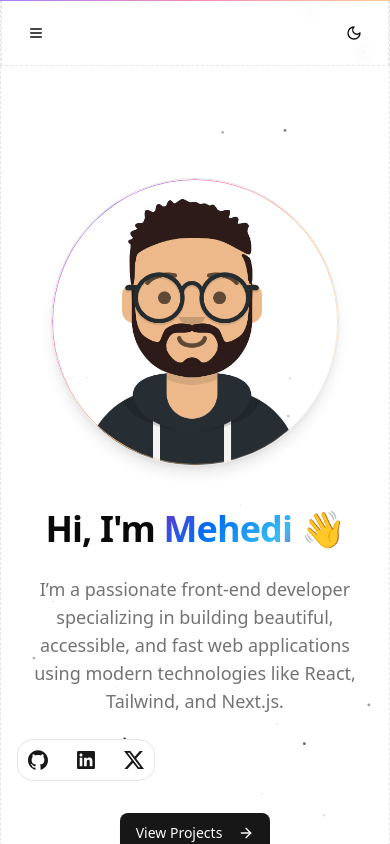
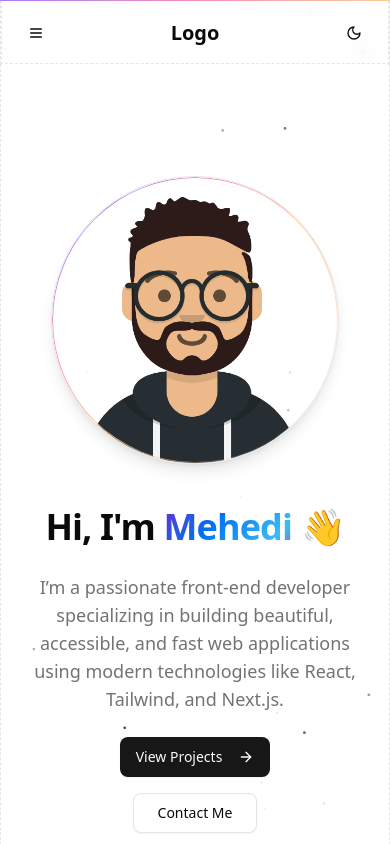
Before and after one commit to Mehedi107/my-portfolio, a Next.js app: page / in a window 390 px wide. Shown: the top 844 px of the page. Built offline with nearby package versions, Linux system fonts and the light colour scheme.

Commit message:
make header responsive & animated

```diff
--- a/src/app/globals.css
+++ b/src/app/globals.css
@@ -51,30 +51,42 @@
       background-position: 0% 0%;
     }
   }
-  --animate-aurora: aurora 8s ease-in-out infinite alternate
-;
+  --animate-aurora: aurora 8s ease-in-out infinite alternate;
   @keyframes aurora {
     0% {
       background-position: 0% 50%;
-    transform: rotate(-5deg) scale(0.9);}
+      transform: rotate(-5deg) scale(0.9);
+    }
     25% {
       background-position: 50% 100%;
-    transform: rotate(5deg) scale(1.1);}
+      transform: rotate(5deg) scale(1.1);
+    }
     50% {
       background-position: 100% 50%;
-    transform: rotate(-3deg) scale(0.95);}
+      transform: rotate(-3deg) scale(0.95);
+    }
     75% {
       background-position: 50% 0%;
-    transform: rotate(3deg) scale(1.05);}
+      transform: rotate(3deg) scale(1.05);
+    }
     100% {
       background-position: 0% 50%;
-    transform: rotate(-5deg) scale(0.9);}}
+      transform: rotate(-5deg) scale(0.9);
+    }
+  }
   --animate-shiny-text: shiny-text 8s infinite;
   @keyframes shiny-text {
-  0%, 90%, 100% {
-    background-position: calc(-100% - var(--shiny-width)) 0;}
-  30%, 60% {
-    background-position: calc(100% + var(--shiny-width)) 0;}}}
+    0%,
+    90%,
+    100% {
+      background-position: calc(-100% - var(--shiny-width)) 0;
+    }
+    30%,
+    60% {
+      background-position: calc(100% + var(--shiny-width)) 0;
+    }
+  }
+}
 
 :root {
   --radius: 0.625rem;
@@ -165,3 +177,8 @@ button {
 .wrapper {
   @apply max-w-6xl mx-auto px-4 sm:px-6 md:px-10 py-28 border-x-1 border-dashed space-y-8;
 }
+
+.navbar.visible {
+  top: 0;
+  translate: 0;
+}
--- a/src/app/layout.jsx
+++ b/src/app/layout.jsx
@@ -1,12 +1,11 @@
 import { Geist, Geist_Mono } from 'next/font/google';
 import './globals.css';
-import NavBar from '@/components/header';
 import { ThemeProvider } from 'next-themes';
 import Preloader from '@/components/preloader';
 import { Footer } from '@/components/sections/footer';
 import { ScrollProgress } from '@/components/magicui/scroll-progress';
-import { Pointer } from '@/components/magicui/pointer';
 import { Background } from '@/components/backgroud';
+import Header from '@/components/header';
 
 const geistSans = Geist({
   variable: '--font-geist-sans',
@@ -33,22 +32,12 @@ export default function RootLayout({ children }) {
 
         <ThemeProvider attribute="class" defaultTheme="system" enableSystem>
           <Background />
-          <NavBar />
+          <div className="pt-16 m-0">
+            <Header />
+          </div>
           <ScrollProgress />
           <main>{children}</main>
           <Footer />
-          {/* <Pointer>
-            <svg
-              width="24"
-              height="24"
-              viewBox="0 0 24 24"
-              fill="none"
-              xmlns="http://www.w3.org/2000/svg"
-            >
-              <circle cx="12" cy="12" r="10" className="fill-purple-500" />
-              <circle cx="12" cy="12" r="5" className="fill-white" />
-            </svg>
-          </Pointer> */}
         </ThemeProvider>
       </body>
     </html>
--- a/src/components/header.js
+++ b/src/components/header.js
@@ -1,27 +1,60 @@
+'use client';
 import Link from 'next/link';
 import MobileMenu from './mobile-menu';
 import NavLink from './nav-link';
 import { ThemeToggle } from './theme-toggle';
+import { useEffect, useReducer, useState } from 'react';
 
-export default function Navbar() {
+export default function Header() {
+  const [isVisible, setIsVisible] = useState(true);
+
+  const lastScrollTop = useReducer(0);
+
+  useEffect(() => {
+    const handleScroll = () => {
+      var { scrollY } = window;
+      if (scrollY > lastScrollTop.current) {
+        setIsVisible(false);
+      } else if (scrollY < lastScrollTop.current) {
+        setIsVisible(true);
+      } // else was horizontal scroll
+      lastScrollTop.current = scrollY <= 0 ? 0 : scrollY;
+    };
+
+    window.addEventListener('scroll', handleScroll, { passive: true });
+
+    return () => window.removeEventListener('scroll', handleScroll);
+  }, []);
+
   return (
-    <header className="sticky top-0 z-50 backdrop-blur-sm border-b border-1 border-dashed">
+    <header
+      className={`navbar fixed top-0 left-0 z-50 w-full h-16 transition duration-300 -translate-y-[72px] backdrop-blur-sm border-b border-1 border-dashed  ${
+        isVisible ? 'visible' : ''
+      }`}
+    >
       <div className="max-w-6xl mx-auto px-4 md:px-10 flex items-center justify-between h-16 border-x-1 border-dashed">
-        {/* Logo */}
-        <Link href="/" className="text-xl font-bold hidden md:block">
+        {/* Desktop Logo */}
+        <Link id="logo" href="/" className="text-xl font-bold hidden md:block">
           Logo
         </Link>
 
-        {/* Mobile Nav (Sheet) */}
+        {/* Mobile Nav */}
         <MobileMenu />
+
+        {/* Mobile logo */}
+        <Link id="logo" href="/" className="text-xl font-bold block md:hidden">
+          Logo
+        </Link>
 
         {/* Desktop Nav */}
         <nav className="hidden md:flex items-center gap-6 text-sm font-medium">
-          <NavLink href="/">Home</NavLink>
-          <NavLink href="#">About</NavLink>
-          <NavLink href="#">Projects</NavLink>
-          <NavLink href="#">Contact</NavLink>
+          <NavLink href="/#hero">Home</NavLink>
+          <NavLink href="#about">About</NavLink>
+          <NavLink href="#projects">Projects</NavLink>
+          <NavLink href="#skills">Skills</NavLink>
+          <NavLink href="#contact">Contact</NavLink>
         </nav>
+
         {/* Theme Toggler Button */}
         <ThemeToggle />
       </div>
--- a/src/components/magicui/pointer.jsx
+++ /dev/null
@@ -1,106 +0,0 @@
-"use client";;
-import { cn } from "@/lib/utils";
-import { AnimatePresence, motion, useMotionValue } from "motion/react";
-import { useEffect, useRef, useState } from "react";
-
-/**
- * A custom pointer component that displays an animated cursor.
- * Add this as a child to any component to enable a custom pointer when hovering.
- * You can pass custom children to render as the pointer.
- *
- * @component
- * @param {PointerProps} props - The component props
- */
-export function Pointer(
-  {
-    className,
-    style,
-    children,
-    ...props
-  }
-) {
-  const x = useMotionValue(0);
-  const y = useMotionValue(0);
-  const [isActive, setIsActive] = useState(false);
-  const containerRef = useRef(null);
-
-  useEffect(() => {
-    if (typeof window !== "undefined" && containerRef.current) {
-      // Get the parent element directly from the ref
-      const parentElement = containerRef.current.parentElement;
-
-      if (parentElement) {
-        // Add cursor-none to parent
-        parentElement.style.cursor = "none";
-
-        // Add event listeners to parent
-        const handleMouseMove = (e) => {
-          x.set(e.clientX);
-          y.set(e.clientY);
-        };
-
-        const handleMouseEnter = () => {
-          setIsActive(true);
-        };
-
-        const handleMouseLeave = () => {
-          setIsActive(false);
-        };
-
-        parentElement.addEventListener("mousemove", handleMouseMove);
-        parentElement.addEventListener("mouseenter", handleMouseEnter);
-        parentElement.addEventListener("mouseleave", handleMouseLeave);
-
-        return () => {
-          parentElement.style.cursor = "";
-          parentElement.removeEventListener("mousemove", handleMouseMove);
-          parentElement.removeEventListener("mouseenter", handleMouseEnter);
-          parentElement.removeEventListener("mouseleave", handleMouseLeave);
-        };
-      }
-    }
-  }, [x, y]);
-
-  return (<>
-    <div ref={containerRef} />
-    <AnimatePresence>
-      {isActive && (
-        <motion.div
-          className="transform-[translate(-50%,-50%)] pointer-events-none fixed z-50"
-          style={{
-            top: y,
-            left: x,
-            ...style,
-          }}
-          initial={{
-            scale: 0,
-            opacity: 0,
-          }}
-          animate={{
-            scale: 1,
-            opacity: 1,
-          }}
-          exit={{
-            scale: 0,
-            opacity: 0,
-          }}
-          {...props}>
-          {children || (
-            <svg
-              stroke="currentColor"
-              fill="currentColor"
-              strokeWidth="1"
-              viewBox="0 0 16 16"
-              height="24"
-              width="24"
-              xmlns="http://www.w3.org/2000/svg"
-              className={cn("rotate-[-70deg] stroke-white text-black", className)}>
-              <path
-                d="M14.082 2.182a.5.5 0 0 1 .103.557L8.528 15.467a.5.5 0 0 1-.917-.007L5.57 10.694.803 8.652a.5.5 0 0 1-.006-.916l12.728-5.657a.5.5 0 0 1 .556.103z" />
-            </svg>
-          )}
-        </motion.div>
-      )}
-    </AnimatePresence>
-  </>);
-}
--- a/src/components/sections/about.js
+++ b/src/components/sections/about.js
@@ -8,7 +8,7 @@ import { ConfettiButton } from '../magicui/confetti';
 
 export default function AboutSection() {
   return (
-    <section>
+    <section id="about">
       <div className="wrapper flex flex-col md:flex-row items-center">
         {/* left content */}
         <div className="w-full md:w-1/2">
--- a/src/components/sections/contact.js
+++ b/src/components/sections/contact.js
@@ -5,7 +5,7 @@ import { Textarea } from '../ui/textarea';
 
 export default function ContactSection() {
   return (
-    <section>
+    <section id="contact">
       <div className="wrapper">
         <h2 className="text-4xl font-bold text-center mb-10">Contact Me</h2>
 
--- a/src/components/sections/hero.js
+++ b/src/components/sections/hero.js
@@ -1,13 +1,12 @@
 import { Button } from '@/components/ui/button';
 import { ArrowRight } from 'lucide-react';
 import Image from 'next/image';
-import { SocialLinkDock } from '../social';
 import { ShineBorder } from '../magicui/shine-border';
 import { AuroraText } from '../magicui/aurora-text';
 
 export default function HeroSection() {
   return (
-    <section>
+    <section id="hero">
       <div className="wrapper">
         <div className="flex flex-col-reverse lg:flex-row items-center gap-10 ">
           {/* Left: Text Content */}
@@ -20,7 +19,7 @@ export default function HeroSection() {
               beautiful, accessible, and fast web applications using modern
               technologies like React, Tailwind, and Next.js.
             </p>
-            <SocialLinkDock />
+
             <div className="flex flex-col sm:flex-row items-center gap-4 sm:justify-start">
               <Button size="lg">
                 View Projects
--- a/src/components/sections/projects.js
+++ b/src/components/sections/projects.js
@@ -16,7 +16,7 @@ import { Lens } from '../magicui/lens';
 
 export default function ProjectSection() {
   return (
-    <section>
+    <section id="projects">
       <div className="wrapper">
         <h2 className="text-4xl font-bold text-center mb-12">Projects</h2>
         <div className="grid gap-10 sm:grid-cols-2 lg:grid-cols-3">
--- a/src/components/sections/skill.js
+++ b/src/components/sections/skill.js
@@ -7,8 +7,9 @@ import { useTheme } from 'next-themes';
 
 export default function SkillSection() {
   const { theme } = useTheme();
+
   return (
-    <section>
+    <section id="skills">
       <div className="wrapper">
         <h2 className="text-4xl font-bold text-center mb-12">Skills</h2>
         <div className="grid gap-8 md:grid-cols-3 items-start">
--- a/src/components/social.js
+++ /dev/null
@@ -1,51 +0,0 @@
-'use client';
-
-import React from 'react';
-
-import { Dock, DockIcon } from '@/components/magicui/dock';
-
-export function SocialLinkDock() {
-  return (
-    <Dock className="m-0 mb-8 h-auto p-0" iconMagnification={50}>
-      <DockIcon>
-        <svg
-          width="80"
-          height="80"
-          viewBox="0 0 24 24"
-          fill="none"
-          xmlns="http://www.w3.org/2000/svg"
-          transform="rotate(0 0 0)"
-          className="fill-primary"
-        >
-          <path d="M12 2.24902C6.51613 2.24902 2 6.70064 2 12.249C2 16.6361 4.87097 20.3781 8.87097 21.7329C9.3871 21.8297 9.54839 21.5071 9.54839 21.2813C9.54839 21.0555 9.54839 20.4103 9.51613 19.5393C6.74194 20.1845 6.16129 18.1845 6.16129 18.1845C5.70968 17.0555 5.03226 16.7329 5.03226 16.7329C4.12903 16.0877 5.06452 16.0877 5.06452 16.0877C6.06452 16.12 6.6129 17.12 6.6129 17.12C7.48387 18.6684 8.96774 18.2168 9.51613 17.9264C9.6129 17.2813 9.87097 16.8297 10.1613 16.5716C7.96774 16.3458 5.6129 15.4748 5.6129 11.6684C5.6129 10.5716 6.03226 9.70064 6.64516 9.02322C6.54839 8.79741 6.19355 7.76515 6.74194 6.37806C6.74194 6.37806 7.6129 6.11999 9.51613 7.41031C10.3226 7.18451 11.1613 7.05548 12.0323 7.05548C12.9032 7.05548 13.7742 7.15225 14.5484 7.41031C16.4516 6.15225 17.2903 6.37806 17.2903 6.37806C17.8387 7.73289 17.5161 8.79741 17.3871 9.02322C18.0323 9.70064 18.4194 10.6039 18.4194 11.6684C18.4194 15.4748 16.0645 16.3458 13.871 16.5716C14.2258 16.8942 14.5484 17.5393 14.5484 18.4426C14.5484 19.7974 14.5161 20.8619 14.5161 21.1845C14.5161 21.4426 14.7097 21.7329 15.1935 21.6361C19.129 20.3135 22 16.6039 22 12.1845C21.9677 6.70064 17.4839 2.24902 12 2.24902Z" />
-        </svg>
-      </DockIcon>
-      <DockIcon>
-        <svg
-          width="80"
-          height="80"
-          viewBox="0 0 24 24"
-          fill="none"
-          xmlns="http://www.w3.org/2000/svg"
-          transform="rotate(0 0 0)"
-          className="fill-primary"
-        >
-          <path d="M19.7065 3H4.34844C3.62264 3 3.04199 3.58065 3.04199 4.30645V19.6935C3.04199 20.3903 3.62264 21 4.34844 21H19.6485C20.3743 21 20.9549 20.4194 20.9549 19.6935V4.27742C21.013 3.58065 20.4323 3 19.7065 3ZM8.35491 18.3H5.71297V9.73548H8.35491V18.3ZM7.01942 8.54516C6.14846 8.54516 5.4807 7.84839 5.4807 7.00645C5.4807 6.16452 6.17749 5.46774 7.01942 5.46774C7.86136 5.46774 8.55813 6.16452 8.55813 7.00645C8.55813 7.84839 7.91942 8.54516 7.01942 8.54516ZM18.371 18.3H15.7291V14.1484C15.7291 13.1613 15.7001 11.8548 14.3356 11.8548C12.942 11.8548 12.7388 12.9581 12.7388 14.0613V18.3H10.0968V9.73548H12.6807V10.9258H12.7097C13.0872 10.229 13.9291 9.53226 15.2356 9.53226C17.9356 9.53226 18.4291 11.2742 18.4291 13.6548V18.3H18.371Z" />
-        </svg>
-      </DockIcon>
-      <DockIcon>
-        <svg
-          width="80"
-          height="80"
-          viewBox="0 0 24 24"
-          fill="none"
-          xmlns="http://www.w3.org/2000/svg"
-          transform="rotate(0 0 0)"
-          className="fill-primary"
-        >
-          <path d="M17.7512 2.96094H20.818L14.1179 10.6187L22 21.0391H15.8284L10.9946 14.7191L5.4636 21.0391H2.39492L9.56132 12.8483L2 2.96094H8.32824L12.6976 8.73762L17.7512 2.96094ZM16.6748 19.2035H18.3742L7.40492 4.70014H5.58132L16.6748 19.2035Z" />
-        </svg>
-      </DockIcon>
-    </Dock>
-  );
-}
```
Also changed, not shown: src/components/magicui/confetti.jsx (+30 -25 lines), src/components/mobile-menu.jsx (+4 -3 lines), 1 other file (tests, documents, lock files or other folders). Lines whose indentation alone changed are shown as unchanged.
